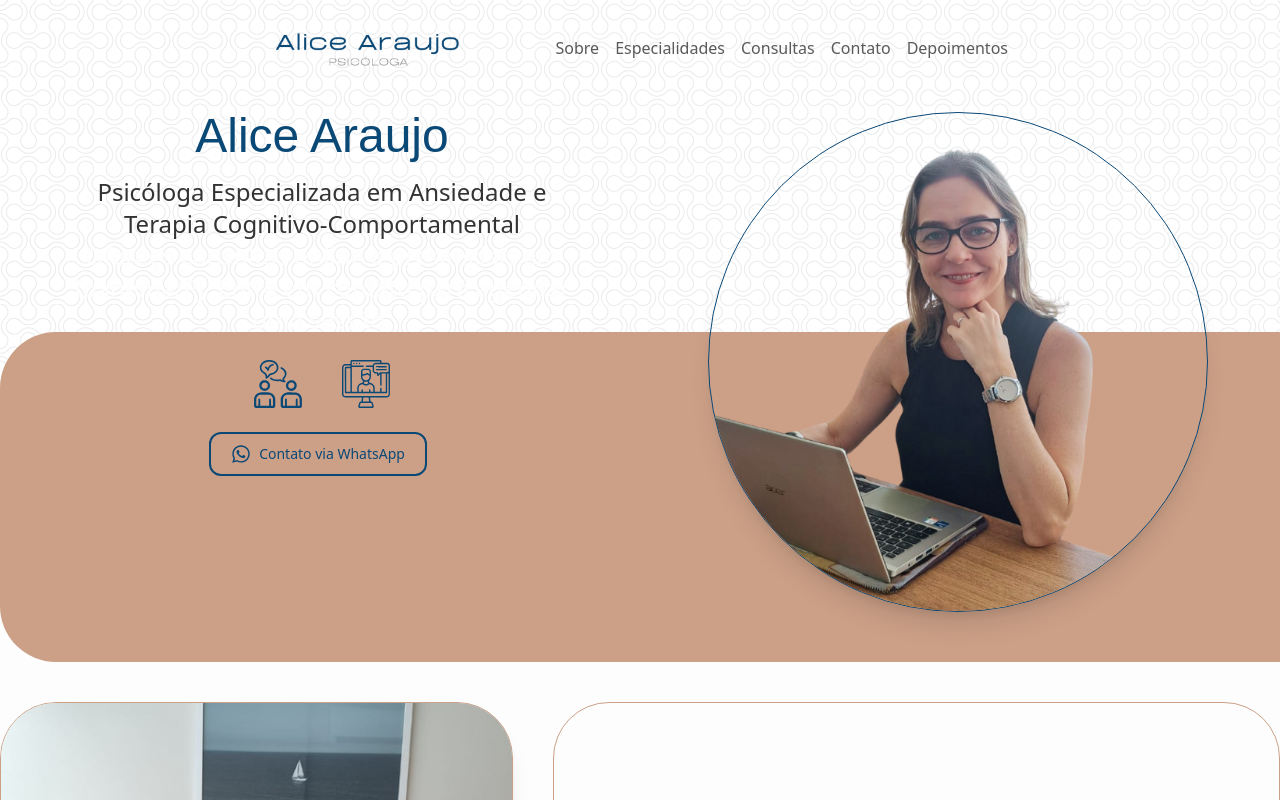
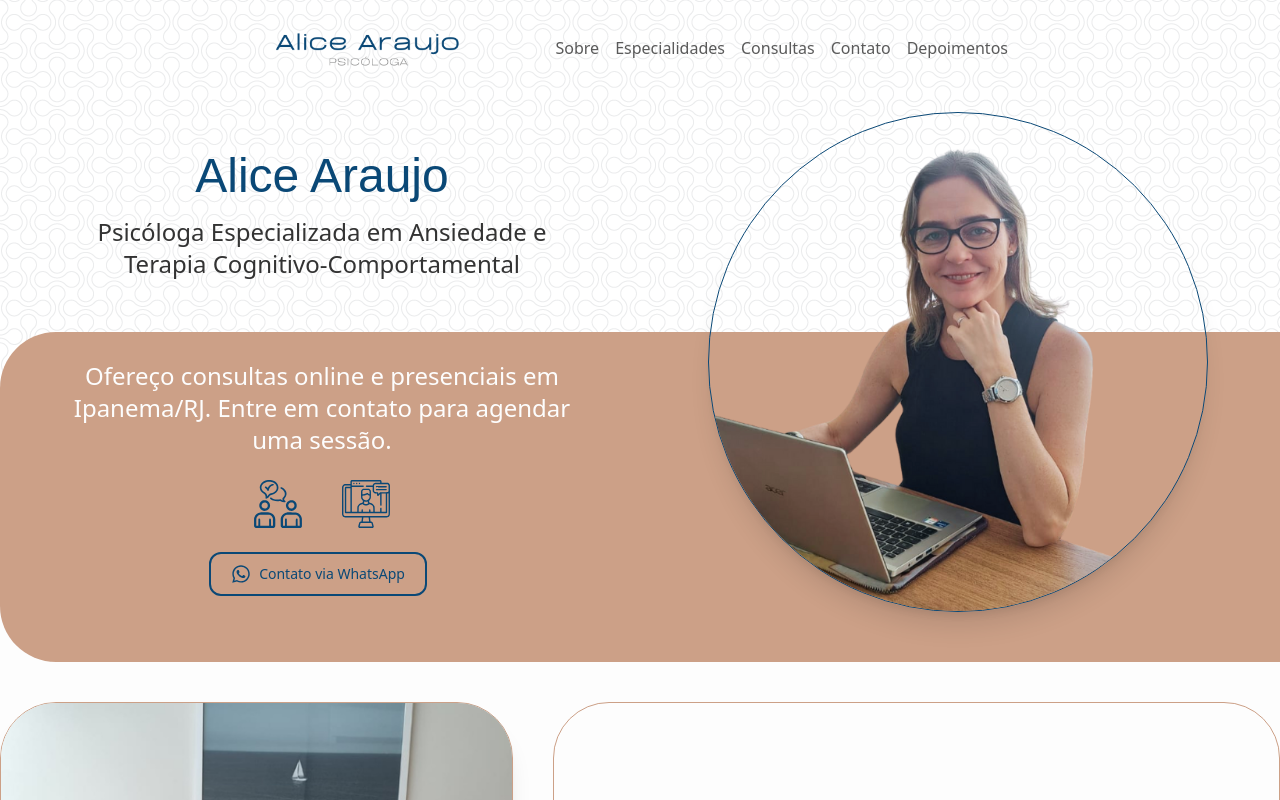
Before and after one commit to nullbr/alice-psychologist, a React (Vite) app: page / in a window 1280 px wide. Shown: the top 800 px of the page. Built offline with nearby package versions, Linux system fonts and the light colour scheme; a web font is replaced by a local one; what tailwindcss-debug-screens would draw is missing.

Commit message:
Refactor code to adjust mobile layout, hero and about sections styling, and display reviews section

```diff
--- a/src/components/Hero.tsx
+++ b/src/components/Hero.tsx
@@ -7,18 +7,18 @@ const Hero = () => {
   return (
     <section
       id="hero"
-      className="bg-outline-pattern rounded-bl-7xl text-gray-600 section-offset"
+      className="bg-outline-pattern rounded-bl-7xl text-gray-600"
     >
       <article className="flex flex-col lg:flex-row gap-6 lg:gap-10 text-center md:text-xl -mb-[45vw] md:-mb-80 max-w-7xl mx-auto px-6 pb-10 pt-16 sm:pt-28 h-[100svh] sm:h-auto">
         <div className="flex flex-col gap-2 sm:gap-4 lg:gap-0 h-full justify-around sm:justify-normal lg:justify-around max-w-[500px] mx-auto">
-          <div className="lg:h-[50%] flex flex-col items-center justify-center">
+          <div className="lg:h-[50%] flex flex-col items-center justify-center lg:pt-10">
             <h1>Alice Araujo</h1>
             <p className="sm:text-xl md:text-2xl ">
               Psicóloga Especializada em Ansiedade e Terapia
               Cognitivo-Comportamental
             </p>
           </div>
-          <div className="lg:h-[50%] flex flex-col items-center justify-center">
+          <div className="lg:h-[50%] flex flex-col items-center justify-center lg:pt-20">
             <p className="lg:text-white mb-2 sm:mb-6 sm:text-xl md:text-2xl">
               Ofereço consultas online e presenciais em Ipanema/RJ. Entre em
               contato para agendar uma sessão.
@@ -37,7 +37,7 @@ const Hero = () => {
             </div>
             <a
               href="https://wa.me/+5521992062217?text=Ol%C3%A1%21+Gostaria+de+agendar+uma+visita"
-              className="text-blue-700 hover:text-white border-2 border-blue-700 hover:border-green-600/90 font-medium rounded-xl text-sm px-5 py-2.5 text-center inline-flex items-center me-2"
+              className="text-blue-700 hover:text-green-600/90 border-2 border-blue-700 hover:border-green-600/90 font-medium rounded-xl text-sm px-5 py-2.5 text-center inline-flex items-center me-2"
             >
               <FaWhatsapp className="text-xl me-2" />
               Contato via WhatsApp
--- a/src/components/Navbar.tsx
+++ b/src/components/Navbar.tsx
@@ -43,7 +43,7 @@ const WebNav = () => {
     >
       <div className="max-w-3xl flex flex-wrap items-center justify-between mx-auto">
         {/* logo */}
-        <a href="/" className="p-4">
+        <a href="#hero" className="p-4">
           <img src={Logo} alt="logo" className="w-48" />
         </a>
 
```
